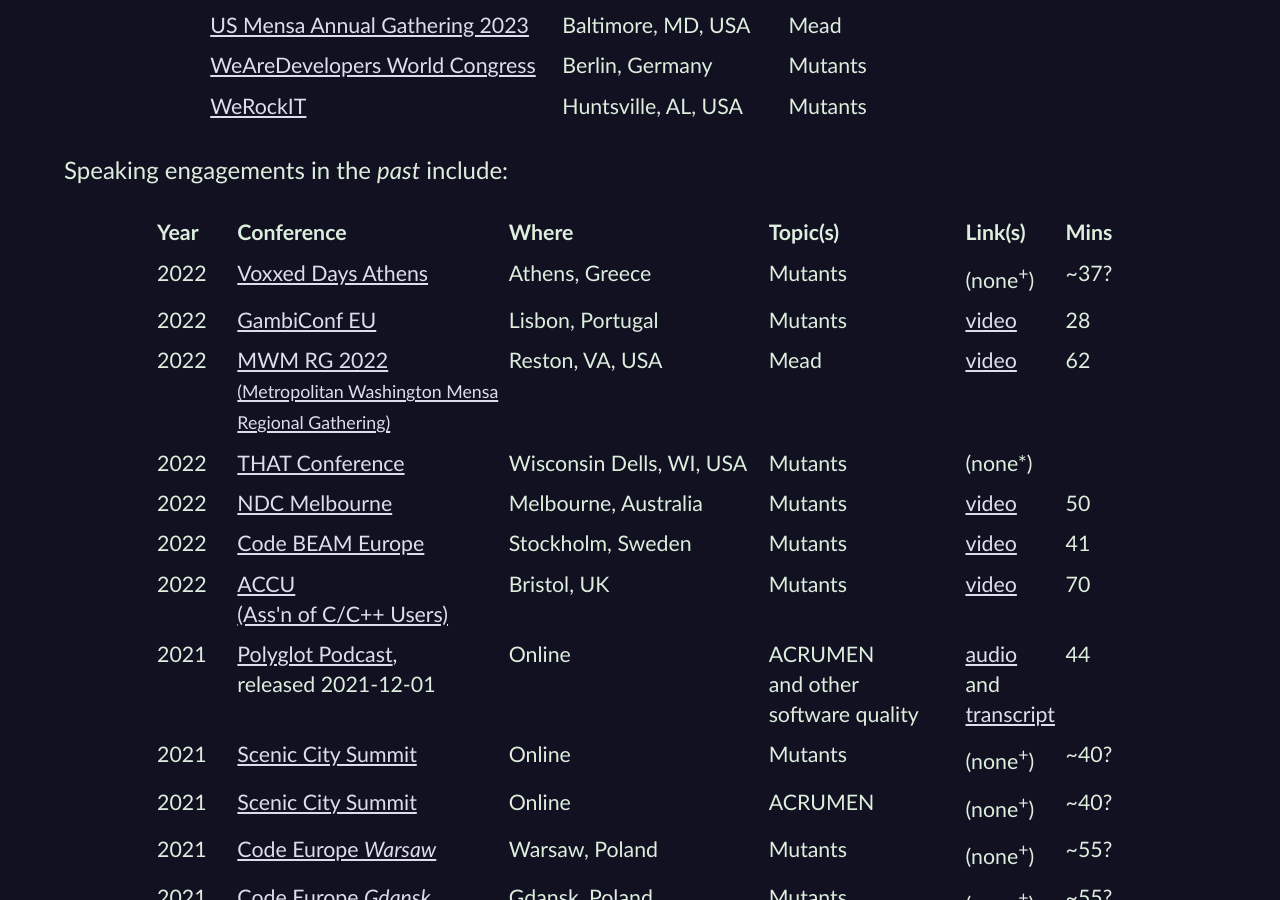
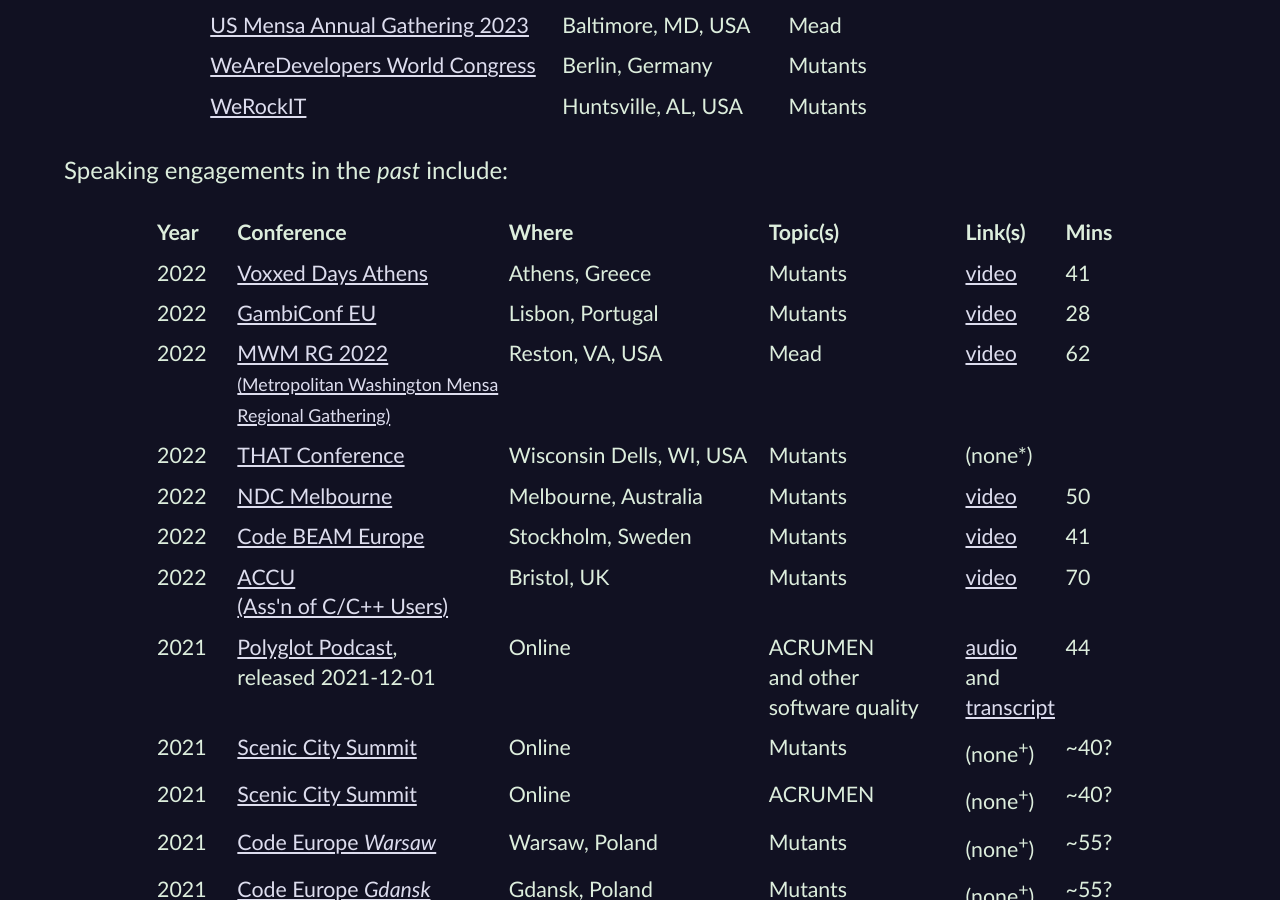
Before and after one commit to CodosaurusLLC/CodosaurusLLC.github.io, a Jekyll site: the page built from speaking.md, in a window 1280 px wide and 900 px high, scrolled down 2213 px. Built offline with Jekyll 4.4.1, drawn with Linux system fonts in a browser that asks for light colours.

Commit message:
add data for athens video

```diff
--- a/speaking.md
+++ b/speaking.md
@@ -160,8 +160,8 @@
       <td><a href="https://voxxeddays.com/athens/" rel="nofollow" target="_new">Voxxed Days Athens</a></td>
       <td>Athens, Greece</td>
       <td>Mutants</td>
-      <td>(none<sup>+</sup>)</td>
-      <td class="numeric">~37?</td>
+      <td><a href="https://www.youtube.com/watch?v=AUS_G6yCpP0" target="_new">video</a></td>
+      <td class="numeric">41</td>
     </tr>
     <tr>
       <td class="numeric">2022</td>
```
